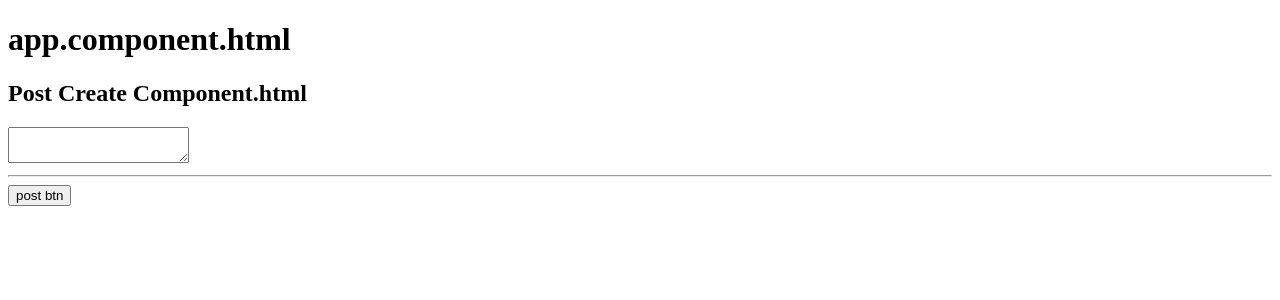
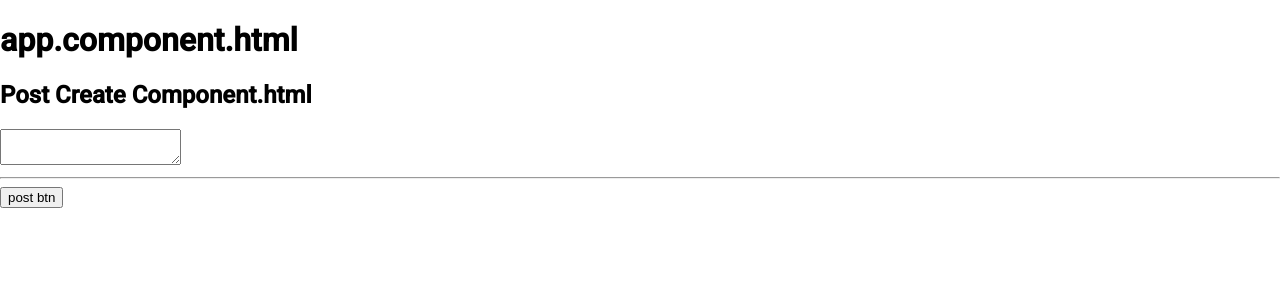
Before and after one commit to companypi/pdi-grill-app, an Angular app: page / in a window 1280 px wide. Shown: the top 300 px of the page. Built offline with nearby package versions, Linux system fonts and the light colour scheme.

Commit message:
added ng material

```diff
--- a/angular.json
+++ b/angular.json
@@ -23,6 +23,9 @@
               "src/assets"
             ],
             "styles": [
+              {
+                "input": "node_modules/@angular/material/prebuilt-themes/indigo-pink.css"
+              },
               "src/styles.css"
             ],
             "scripts": []
@@ -72,6 +75,9 @@
             "tsConfig": "src/tsconfig.spec.json",
             "karmaConfig": "src/karma.conf.js",
             "styles": [
+              {
+                "input": "node_modules/@angular/material/prebuilt-themes/indigo-pink.css"
+              },
               "src/styles.css"
             ],
             "scripts": [],
--- a/package.json
+++ b/package.json
@@ -17,12 +17,14 @@
     "@angular/core": "^6.1.0",
     "@angular/forms": "^6.1.0",
     "@angular/http": "^6.1.0",
+    "@angular/material": "^6.4.7",
     "@angular/platform-browser": "^6.1.0",
     "@angular/platform-browser-dynamic": "^6.1.0",
     "@angular/router": "^6.1.0",
     "core-js": "^2.5.4",
     "rxjs": "~6.2.0",
-    "zone.js": "~0.8.26"
+    "zone.js": "~0.8.26",
+    "@angular/cdk": "^6.2.0"
   },
   "devDependencies": {
     "@angular-devkit/build-angular": "~0.8.0",
--- a/src/app/app.module.ts
+++ b/src/app/app.module.ts
@@ -5,6 +5,7 @@
 import { AppComponent } from './app.component';
 import { PostCreateComponent } from './posts/post-create/post-create.component';
 import { enableProdMode } from '@angular/core';
+import { BrowserAnimationsModule } from '@angular/platform-browser/animations';
 
 enableProdMode();
 
@@ -16,7 +17,8 @@
   ],
   imports: [
     BrowserModule,
-    FormsModule
+    FormsModule,
+    BrowserAnimationsModule
   ],
   providers: [],
   bootstrap: [AppComponent]
--- a/src/index.html
+++ b/src/index.html
@@ -1,6 +1,8 @@
 <!doctype html>
 <html lang="en">
 <head>
+<link href="https://fonts.googleapis.com/icon?family=Material+Icons" rel="stylesheet">
+<link href="https://fonts.googleapis.com/css?family=Roboto:300,400,500" rel="stylesheet">
   <meta charset="utf-8">
   <title>PdiGrillApp</title>
   <base href="/">
--- a/src/styles.css
+++ b/src/styles.css
@@ -1 +1,4 @@
 /* You can add global styles to this file, and also import other style files */
+
+html, body { height: 100%; }
+body { margin: 0; font-family: 'Roboto', sans-serif; }
```
Also changed, not shown: 1 other file (tests, documents, lock files or other folders).
